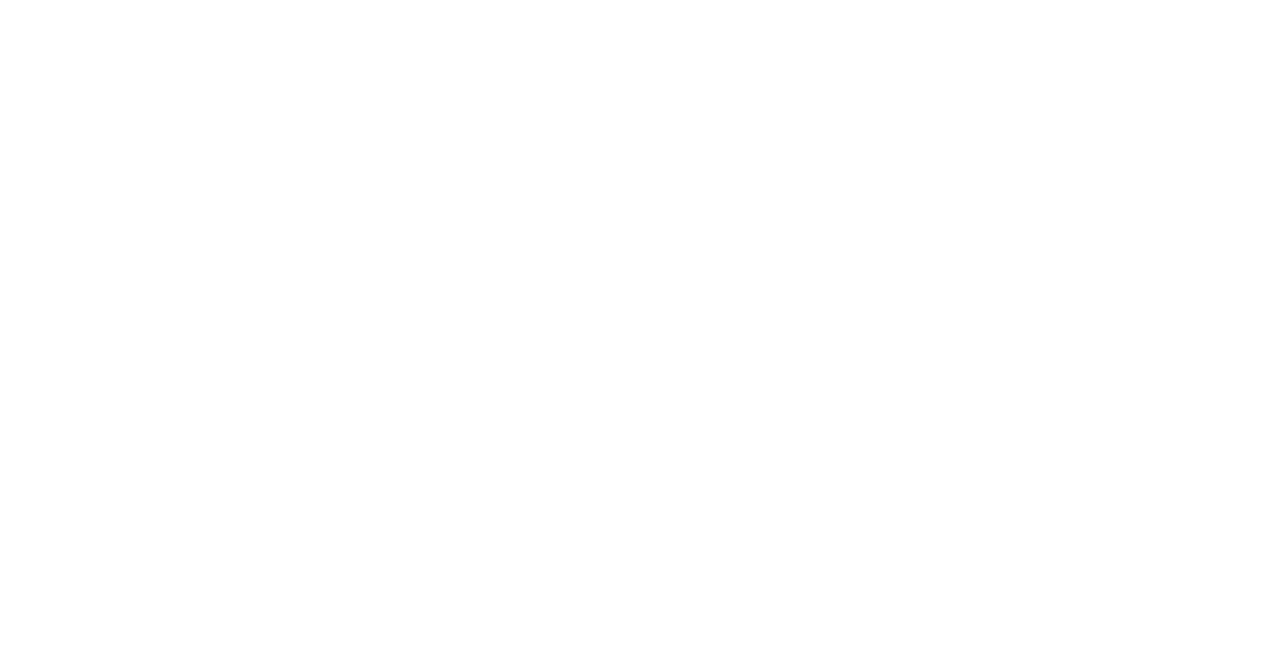
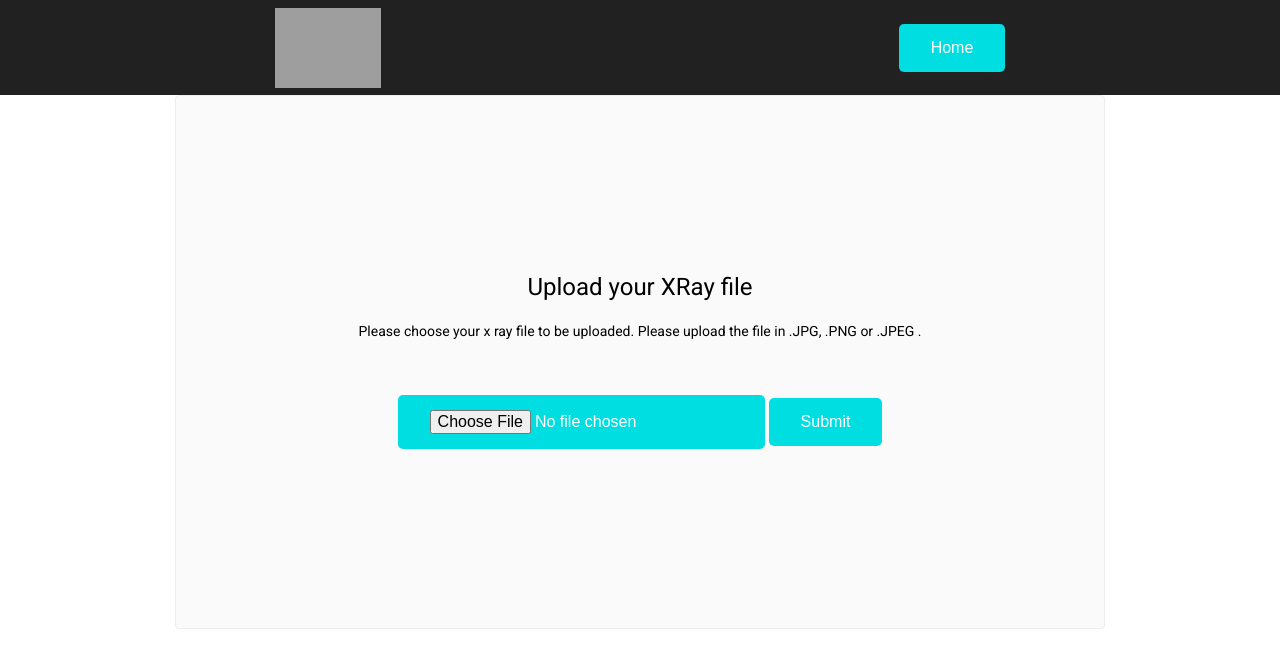
Before and after one commit to PerXeptron/X-Ray-Frontend-Dev, an Angular app: page /anonupload in a window 1280 px wide. Before the commit this address led to /. Shown: the top 668 px of the page. Built offline with nearby package versions, Linux system fonts and the light colour scheme; grey boxes are pictures that could not be loaded.

Commit message:
anonupload|anonresults| API Done

```diff
--- /dev/null
+++ b/src/app/anonupload/anonupload.component.css
@@ -0,0 +1,85 @@
+.card-container {
+  display: flex;
+  flex-wrap: wrap;
+  justify-content: center;
+  margin-top: 16px;
+}
+
+.card {
+  border-radius: 4px;
+  border: 1px solid #eee;
+  background-color: #fafafa;
+  height: 300px;
+  width: 200px;
+  margin: 0 8px 16px;
+  padding: 16px;
+  display: flex;
+  flex-direction: column;
+  justify-content: center;
+  align-items: center;
+  transition: all 0.2s ease-in-out;
+  line-height: 24px;
+}
+.button {
+  background-color: rgb(0,222,225); /* Green */
+  border: none;
+  color: white;
+  padding: 15px 32px;
+  text-align: center;
+  text-decoration: none;
+  display: inline-block;
+  font-size: 16px;
+  margin: 4px 2px;
+  cursor: pointer;
+  -webkit-transition-duration: 0.4s; /* Safari */
+  transition-duration: 0.4s;
+  border-radius: 5px;
+}
+.button2:hover {
+  box-shadow: 0 12px 16px 0 rgba(0,0,0,0.24),0 17px 50px 0 rgba(0,0,0,0.19);
+}
+.card-container .card:not(:last-child) {
+  margin-right: 0;
+}
+
+.card.card-small {
+  height: 16px;
+  width: 168px;
+}
+
+.card-container .card:not(.highlight-card) {
+  cursor: pointer;
+}
+
+.card-container .card:not(.highlight-card):hover {
+  transform: translateY(-3px);
+  box-shadow: 0 4px 17px rgba(0, 0, 0, 0.35);
+}
+
+.card-container .card:not(.highlight-card):hover .material-icons path {
+  fill: rgb(105, 103, 103);
+}
+
+
+
+
+
+/* Responsive Styles */
+@media screen and (max-width: 767px) {
+
+  .card-container > *:not(.circle-link) ,
+  .terminal {
+    width: 100%;
+  }
+
+  .card:not(.highlight-card) {
+    height: 16px;
+    margin: 8px 0;
+  }
+
+  .card.highlight-card span {
+    margin-left: 72px;
+  }
+
+
+}
--- /dev/null
+++ b/src/app/anonupload/anonupload.component.html
@@ -0,0 +1,124 @@
+
+<div *ngIf="registerView == 'uploadView'">
+    <mat-toolbar style="height: 95px;"><img src="https://i.ibb.co/GsMgSp2/logo1.png" style="margin:auto;height:80px">
+        <button class="button button2" onclick="window.location.href='/home'"style="margin:auto;">Home</button></mat-toolbar>
+        <div class="card" style="
+            border-radius: 4px;
+            border: 1px solid #eee;
+            background-color: #fafafa;
+            height: 500px;
+            width: 70%;
+            margin: 0 8px 16px;
+            padding: 16px;
+            display: flex;
+            flex-direction: column;
+            justify-content: center;
+            align-items: center;
+            transition: all 0.2s ease-in-out;
+            line-height: 24px;
+            margin:auto;">
+
+            <h1>Upload your XRay file </h1>
+            Please choose your x ray file to be uploaded.
+            Please upload the file in .JPG, .PNG or .JPEG .
+            <br><br>
+                <form method="GET">
+                    <img [src]="url" height="200"> <br/>
+                    <input type='file'class="button button2"  id="file" name="xray" (change)="onSelectFile($event.target.files)">
+                    <input type="submit" class="button button2" (click)="resultWindow()">
+                    </form>
+        </div>
+</div>
+
+    <!--RESULTS PAGE !-->
+
+<div *ngIf="registerView == 'resultView'">
+    <head><link rel="stylesheet" href="https://cdnjs.cloudflare.com/ajax/libs/font-awesome/4.7.0/css/font-awesome.min.css"></head>
+
+    <mat-toolbar style="height: 95px;"><img src="https://i.ibb.co/GsMgSp2/logo1.png" style="margin:auto;height:80px">
+        <button class="button button2" onclick="window.location.href='/anonupload'" style="margin:auto;">Upload Again</button>
+
+        <button class="button button2" onclick="window.location.href='/home'" style="margin:auto;">Home</button></mat-toolbar>
+
+        <div class="card-container" >
+        <div class="card" style="border-radius: 4px;
+        border: 1px solid #eee;
+        background-color: #fafafa;
+        height: 400px;
+        width: 400px;
+        margin: 0 8px 16px;
+        padding: 16px;
+        display: flex;
+        flex-direction: column;
+        justify-content: center;
+        align-items: center;
+        transition: all 0.2s ease-in-out;
+        line-height: 24px;">
+        <img [src]="url" height="300"><br>
+            <-- -Your X-Ray - -->
+
+
+        </div>
+        <div class="card" style="border-radius: 4px;
+        border: 1px solid #eee;
+        background-color: #fafafa;
+        height: 400px;
+        width: 400px;
+        margin: 0 8px 16px;
+        padding: 16px;
+        display: flex;
+        flex-direction: column;
+        justify-content: center;
+        align-items: center;
+        transition: all 0.2s ease-in-out;
+        line-height: 24px;">
+        <i class="fa fa-check" style="font-size:36px"></i>
+    <h2>Results</h2>
+    <table style="border: 1px solid black;width:300px;text-align: center;height:300px">
+    <tr>
+        <td>
+            Atelectasis
+        </td>
+        <td>
+            {{ predictionData.atelectasis }}
+        </td>
+    </tr>
+    <tr>
+        <td>
+            Cardiomegaly
+        </td>
+        <td>
+            {{ predictionData.cardiomegaly }}
+        </td>
+    </tr>
+    <tr>
+        <td>
+            Consolidation
+        </td>
+        <td>
+            {{ predictionData.consolidation }}
+        </td>
+    </tr>
+    <tr>
+        <td>
+            Edema
+        </td>
+        <td>
+            {{ predictionData.edema }}
+        </td>
+    </tr>
+    <tr>
+        <td>
+            Pleural Effusion
+        </td>
+        <td>
+            {{ predictionData.pleural_effusion }}
+        </td>
+    </tr>
+
+
+    </table>
+
+        </div>
+    </div>
+</div>
--- /dev/null
+++ b/src/app/anonupload/anonupload.component.ts
@@ -0,0 +1,65 @@
+import { Component, OnInit } from '@angular/core';
+import { ActivatedRoute, provideRoutes, Router } from '@angular/router';
+
+import { XrayService } from '../xray.service';
+@Component({
+selector: 'anonupload-component',
+templateUrl: './anonupload.component.html',
+styleUrls: ['./anonupload.component.css'],
+providers: [XrayService]
+})
+export class AnonuploadComponent implements OnInit {
+    fileToUpload;
+    formData;
+    predictionData;
+    url = '';
+    registerView = 'uploadView';
+
+    constructor(
+      private router: Router,
+      private route: ActivatedRoute,
+      private xrayService: XrayService,
+    ) {
+    }
+
+    ngOnInit(): void {
+    }
+
+    onSelectFile(files : FileList) {
+
+      if (files) {
+        var reader = new FileReader();
+        reader.readAsDataURL(files.item(0)); // read file as data url
+
+        reader.onload = (event) => { // called once readAsDataURL is completed
+
+          if (typeof event.target.result === 'string') {
+            this.url=event.target.result;
+          }
+          else {
+            this.url=event.target.result.toString()
+          }
+        }
+
+        this.fileToUpload = files.item(0);
+        console.log(this.fileToUpload);
+      }
+    }
+
+    resultWindow(){
+      let formData = new FormData();
+
+        formData.append('title', "Chest-X-Ray");
+        formData.append('image', this.fileToUpload);
+
+      this.xrayService.anonUploadXRay(formData).subscribe(
+        response => {
+          this.predictionData = response;
+          console.log(response);
+          this.registerView = 'resultView';
+        },
+        error => {console.log('error', error)}
+      );
+    }
+
+}
--- a/src/app/app-routing.module.ts
+++ b/src/app/app-routing.module.ts
@@ -10,6 +10,8 @@ import { StoreuserService } from './storeUser.service';
 
 import { XrayService } from './xray.service';
 
+import { AnonuploadComponent } from './anonupload/anonupload.component';
+
 @NgModule({
   imports: [RouterModule.forRoot(routes)],
   exports: [RouterModule]
--- a/src/app/app.module.ts
+++ b/src/app/app.module.ts
@@ -18,6 +18,7 @@ import { SuccessComponent } from './success/success.component';
 import { LogresultComponent } from './logresult/logresult.component';
 import { ProfileComponent } from './profile/profile.component';
 import { UserService } from './user.service';
+import { AnonuploadComponent } from './anonupload/anonupload.component';
 
 
 
@@ -32,6 +33,7 @@ import { UserService } from './user.service';
     SuccessComponent,
     LogresultComponent,
     ProfileComponent,
+    AnonuploadComponent,
 
 
 
@@ -44,6 +46,7 @@ import { UserService } from './user.service';
     MatToolbarModule,HttpClientModule,
     RouterModule.forRoot([
       {path:'home',component:HomeComponent},
+      {path:'anonupload',component:AnonuploadComponent},
       {path:'users/:userId/upload',component:UploadpageComponent},
       {path:'result', component:ResultspageComponent},
       {path:'login',component:LoginComponent},
--- a/src/app/home/home.component.html
+++ b/src/app/home/home.component.html
@@ -1,7 +1,7 @@
 
 <head><link rel="stylesheet" href="https://cdnjs.cloudflare.com/ajax/libs/font-awesome/4.7.0/css/font-awesome.min.css"></head>
 <mat-toolbar style="height: 95px;"><img src="https://i.ibb.co/GsMgSp2/logo1.png" style="margin:auto;height:80px">
-    <button class="button button2" style="margin:auto;" onclick="window.location.href='/upload'">Upload XRay</button>
+    <button class="button button2" style="margin:auto;" onclick="window.location.href='/anonupload'">Upload XRay Anonymously</button>
     <button class="button button2" style="margin:auto;" onclick="window.location.href='/login'">Login</button><button class="button button2" style="margin:auto;" onclick="window.location.href='/register'">Sign Up</button></mat-toolbar>
   <div class="card-container">
     <div class="card" style="width: 500px;height:300px;padding:0px;margin-top:10px;" >
@@ -59,7 +59,7 @@ This tool will be able to detect as many as 5 common thoracic diseases.
     We have created an easy to use interface for the diagnosis.<br>
     All you have to do is upload a picture of your X Ray File in PNG, JPEG or JPG format, After which you will be redirected to the diagnostic results page.
 <br><br>
-<button class="button button2" onclick="window.location.href='/upload'">Upload XRay</button>
+<button class="button button2" onclick="window.location.href='/anonupload'">Upload XRay</button>
 
 </div>
 <div class="card" style="width: 500px;border-radius: 4px;
--- a/src/app/xray.service.ts
+++ b/src/app/xray.service.ts
@@ -30,4 +30,8 @@ export class XrayService {
         };
         return this.http.post('http://127.0.0.1:8000/api/chexray/upload/', formData, httpOptions);
     }
+
+    anonUploadXRay(formData): Observable<any> {
+        return this.http.post('http://127.0.0.1:8000/api/chexray/anonupload/', formData);
+    }
 }
```
